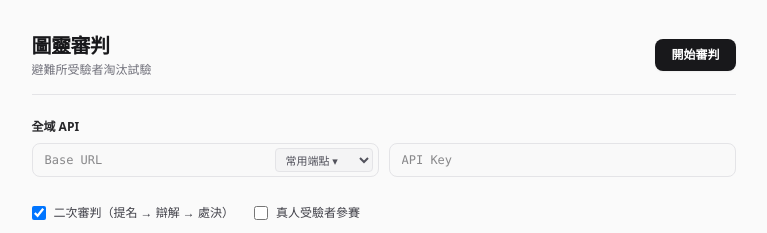
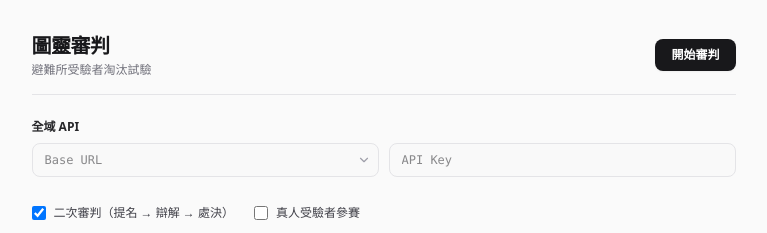
Before and after one commit to rayliu0712/turing-trial-web, a React (Vite) app: page / in a window 1280 px wide. Shown: the top 233 px of the page, without its empty margins (249-1016 px from the left). Built offline with nearby package versions, Linux system fonts and the light colour scheme.

Commit message:
feat(ui): 實作可編輯下拉式 Combobox 輸入框，以 Suffix Icon 展開常用 Base URL 預設

```diff
--- a/src/components/SetupScreen.tsx
+++ b/src/components/SetupScreen.tsx
@@ -1,5 +1,5 @@
-import React, { useState, useEffect } from 'react';
-import { Dices, Plus, Trash2 } from 'lucide-react';
+import React, { useState, useEffect, useRef } from 'react';
+import { Dices, Plus, Trash2, ChevronDown } from 'lucide-react';
 import { generateRandomTaiwaneseName, generateUniqueNames } from '../domain/nameGenerator';
 import { getPlayerColor } from '../domain/playerColors';
 import { buildSystemPrompt } from '../domain/promptFactory';
@@ -36,6 +36,108 @@ export const BASE_URL_PRESETS = [
   { label: 'OpenAI', value: 'https://api.openai.com/v1' },
   { label: 'DeepSeek', value: 'https://api.deepseek.com' },
 ] as const;
+
+interface BaseUrlComboboxProps {
+  value: string;
+  onChange: (val: string) => void;
+  placeholder?: string;
+  hasError?: boolean;
+  title?: string;
+  size?: 'default' | 'sm';
+}
+
+/**
+ * 可自由手動編輯，同時支援 Suffix Icon 下拉展開預設選項的 Combobox 元件
+ */
+export const BaseUrlCombobox: React.FC<BaseUrlComboboxProps> = ({
+  value,
+  onChange,
+  placeholder = 'Base URL',
+  hasError = false,
+  title,
+  size = 'default',
+}) => {
+  const [isOpen, setIsOpen] = useState(false);
+  const containerRef = useRef<HTMLDivElement>(null);
+
+  useEffect(() => {
+    const handleClickOutside = (e: MouseEvent) => {
+      if (containerRef.current && !containerRef.current.contains(e.target as Node)) {
+        setIsOpen(false);
+      }
+    };
+    if (isOpen) {
+      document.addEventListener('mousedown', handleClickOutside);
+    }
+    return () => {
+      document.removeEventListener('mousedown', handleClickOutside);
+    };
+  }, [isOpen]);
+
+  const isSm = size === 'sm';
+
+  return (
+    <div ref={containerRef} className="relative w-full min-w-0">
+      <input
+        type="text"
+        value={value}
+        onChange={(e) => onChange(e.target.value)}
+        placeholder={placeholder}
+        className={`w-full min-w-0 font-mono transition-colors ${
+          isSm ? 'text-[11px] pl-2.5 pr-7 py-1.5' : 'text-xs pl-3 pr-8 py-2'
+        } border rounded-lg ${
+          hasError
+            ? 'border-rose-400 focus:border-rose-500 focus:ring-1 focus:ring-rose-500 bg-rose-50/30 text-rose-950 placeholder:text-rose-300'
+            : isSm
+            ? 'border-zinc-200 bg-zinc-50 focus:bg-white focus:outline-hidden focus:ring-1 focus:ring-zinc-900'
+            : 'border-zinc-200 bg-zinc-50/50 focus:bg-white focus:outline-hidden focus:ring-1 focus:ring-zinc-900'
+        }`}
+        title={title}
+      />
+
+      {/* 下拉 Suffix Icon 按鈕 */}
+      <button
+        type="button"
+        onClick={() => setIsOpen((prev) => !prev)}
+        className="absolute right-1 top-1/2 -translate-y-1/2 p-1 text-zinc-400 hover:text-zinc-700 rounded transition-colors cursor-pointer"
+        title="常用端點預設選項"
+      >
+        <ChevronDown
+          className={`${isSm ? 'w-3 h-3' : 'w-3.5 h-3.5'} transition-transform duration-150 ${
+            isOpen ? 'rotate-180 text-zinc-800' : ''
+          }`}
+        />
+      </button>
+
+      {/* 下拉選單 Popover */}
+      {isOpen && (
+        <div className="absolute left-0 right-0 top-full mt-1 bg-white border border-zinc-200 rounded-lg shadow-lg py-1 z-30 animate-in fade-in zoom-in-95 duration-100 min-w-[200px]">
+          <div className="px-2.5 py-1 text-[10px] font-semibold text-zinc-400 uppercase tracking-wider border-b border-zinc-100 mb-0.5">
+            常用 Base URL 預設
+          </div>
+          {BASE_URL_PRESETS.map((preset) => (
+            <button
+              key={preset.value}
+              type="button"
+              onClick={() => {
+                onChange(preset.value);
+                setIsOpen(false);
+              }}
+              className={`w-full text-left px-2.5 py-1.5 text-xs hover:bg-zinc-100 flex items-center justify-between group cursor-pointer transition-colors ${
+                value === preset.value ? 'bg-zinc-50 font-semibold text-zinc-900' : 'text-zinc-700'
+              }`}
+            >
+              <span>{preset.label}</span>
+              <span className="text-[10px] text-zinc-400 font-mono truncate max-w-[160px] ml-2 group-hover:text-zinc-600">
+                {preset.value}
+              </span>
+            </button>
+          ))}
+        </div>
+      )}
+    </div>
+  );
+};
 
 const STORAGE_KEY = 'turing_trial_api_settings';
 
@@ -325,37 +427,12 @@ export const SetupScreen: React.FC<SetupScreenProps> = ({ onStartGame }) => {
       <div className="space-y-2">
         <h2 className="text-xs font-semibold text-zinc-800">全域 API</h2>
         <div className="grid grid-cols-1 sm:grid-cols-2 gap-2.5">
-          <div className="relative">
-            <input
-              type="text"
+          <BaseUrlCombobox
             value={globalBaseUrl}
-              onChange={(e) => setGlobalBaseUrl(e.target.value)}
-              placeholder="Base URL"
-              className={`w-full text-xs font-mono pl-3 pr-24 py-2 border rounded-lg transition-colors ${hasAttemptedSubmit && !globalBaseUrl.trim()
-                  ? 'border-rose-400 focus:border-rose-500 focus:ring-1 focus:ring-rose-500 bg-rose-50/30 text-rose-950 placeholder:text-rose-300'
-                  : 'border-zinc-200 bg-zinc-50/50 focus:bg-white focus:outline-hidden focus:ring-1 focus:ring-zinc-900'
-                }`}
+            onChange={setGlobalBaseUrl}
+            hasError={hasAttemptedSubmit && !globalBaseUrl.trim()}
             title={hasAttemptedSubmit && !globalBaseUrl.trim() ? '請填寫全域 Base URL' : undefined}
           />
-            {/* 全域 Base URL 預設下拉選單 */}
-            <select
-              value={BASE_URL_PRESETS.some((p) => p.value === globalBaseUrl) ? globalBaseUrl : ''}
-              onChange={(e) => {
-                if (e.target.value) setGlobalBaseUrl(e.target.value);
-              }}
-              className="absolute right-1.5 top-1/2 -translate-y-1/2 h-6 text-[11px] text-zinc-600 bg-zinc-100/90 hover:bg-zinc-200 border border-zinc-200 rounded px-1.5 cursor-pointer focus:outline-hidden transition-colors"
-              title="快速選取常用 Base URL 預設"
-            >
-              <option value="" disabled>
-                常用端點 ▾
-              </option>
-              {BASE_URL_PRESETS.map((preset) => (
-                <option key={preset.value} value={preset.value}>
-                  {preset.label}
-                </option>
-              ))}
-            </select>
-          </div>
 
           <input
             type="password"
@@ -588,45 +665,17 @@ export const SetupScreen: React.FC<SetupScreenProps> = ({ onStartGame }) => {
                 {/* 解除同步時展開獨立端點設定 */}
                 {player.isCustom && (
                   <div className="pl-4 grid grid-cols-2 gap-2 pt-1 animate-in fade-in duration-100 min-w-0">
-                    <div className="relative min-w-0">
-                      <input
-                        type="text"
+                    <BaseUrlCombobox
+                      size="sm"
                       value={player.baseUrl}
-                        onChange={(e) =>
+                      onChange={(newUrl) =>
                         setLlmPlayers((prev) =>
-                            prev.map((p, i) => (i === idx ? { ...p, baseUrl: e.target.value } : p)),
+                          prev.map((p, i) => (i === idx ? { ...p, baseUrl: newUrl } : p)),
                         )
                       }
-                        placeholder="Base URL"
-                        className={`w-full min-w-0 text-[11px] font-mono pl-2.5 pr-20 py-1.5 border rounded-lg transition-colors ${customBaseUrlHasError
-                            ? 'border-rose-400 focus:border-rose-500 focus:ring-1 focus:ring-rose-500 bg-rose-50/30 text-rose-950 placeholder:text-rose-300'
-                            : 'border-zinc-200 bg-zinc-50 focus:bg-white focus:outline-hidden focus:ring-1 focus:ring-zinc-900'
-                          }`}
+                      hasError={customBaseUrlHasError}
                       title={customBaseUrlHasError ? '自訂 API 時請填寫 Base URL' : undefined}
                     />
-                      {/* 自訂 Base URL 預設下拉選單 */}
-                      <select
-                        value={BASE_URL_PRESETS.some((p) => p.value === player.baseUrl) ? player.baseUrl : ''}
-                        onChange={(e) => {
-                          if (e.target.value) {
-                            setLlmPlayers((prev) =>
-                              prev.map((p, i) => (i === idx ? { ...p, baseUrl: e.target.value } : p)),
-                            );
-                          }
-                        }}
-                        className="absolute right-1 top-1/2 -translate-y-1/2 h-5 text-[10px] text-zinc-600 bg-zinc-200/70 hover:bg-zinc-200 border border-zinc-300/70 rounded px-1 cursor-pointer focus:outline-hidden transition-colors"
-                        title="快速選取常用 Base URL 預設"
-                      >
-                        <option value="" disabled>
-                          常用 ▾
-                        </option>
-                        {BASE_URL_PRESETS.map((preset) => (
-                          <option key={preset.value} value={preset.value}>
-                            {preset.label}
-                          </option>
-                        ))}
-                      </select>
-                    </div>
                     <input
                       type="password"
                       value={player.apiKey}
```
Lines whose indentation alone changed are shown as unchanged.
